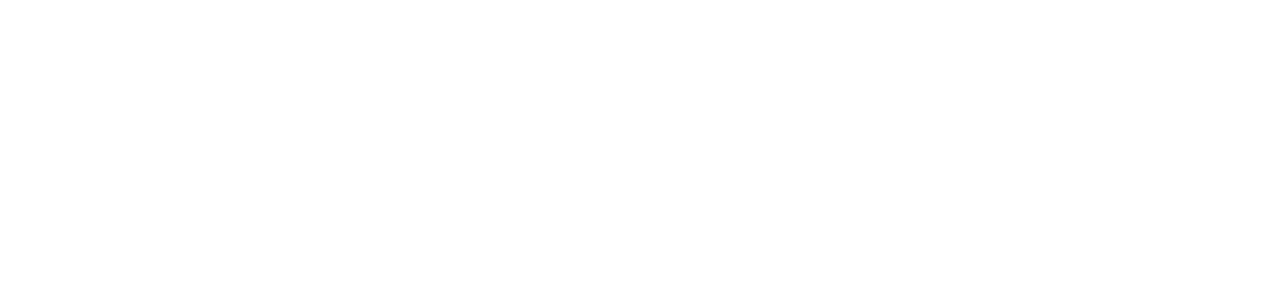
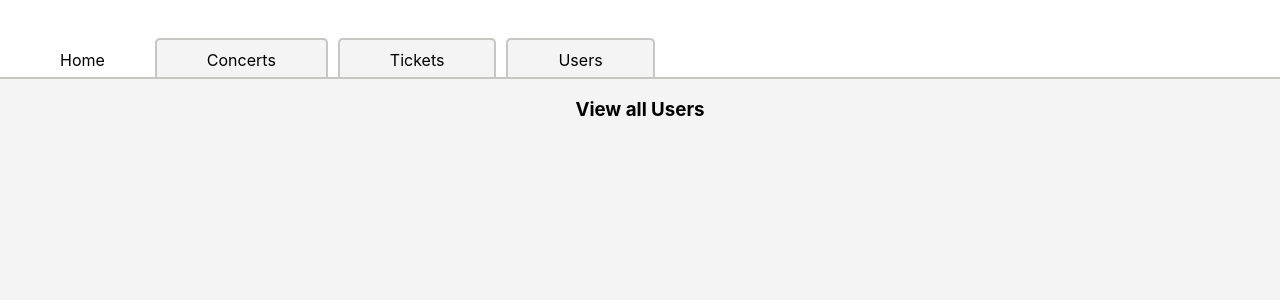
Before and after one commit to se-cohort1-group2/project-JavaSpringBoot, a React (Create React App) app in the folder m3project-ReactJS/: page /users in a window 1280 px wide. Shown: the top 300 px of the page. Built offline with nearby package versions, Linux system fonts and the light colour scheme.

Commit message:
added react-router-dom and routing with tabbed pages

```diff
--- a/m3project-ReactJS/package.json
+++ b/m3project-ReactJS/package.json
@@ -8,6 +8,7 @@
     "@testing-library/user-event": "^13.5.0",
     "react": "^18.2.0",
     "react-dom": "^18.2.0",
+    "react-router-dom": "^6.9.0",
     "react-scripts": "5.0.1",
     "web-vitals": "^2.1.4"
   },
--- a/m3project-ReactJS/src/App.js
+++ b/m3project-ReactJS/src/App.js
@@ -1,8 +1,33 @@
 import "./App.css";
+
+import { BrowserRouter, Routes, Route } from "react-router-dom";
+
+import HomePage from "./routes/HomePage";
+import ErrorPage from "./routes/ErrorPage";
+
+import MainPage from "./routes/MainPage";
+
+import PageConcerts from "./routes/PageConcerts";
+import PageTickets from "./routes/PageTickets";
+import PageUsers from "./routes/PageUsers";
 
 function App() {
     return (
         <>
+            <BrowserRouter>
+                <Routes>
+
+                    <Route path="*" element={<ErrorPage/>}/>
+
+                    <Route path="/" element={<MainPage/>}>
+                        <Route index element={<HomePage/>}/>
+                        <Route path="/concerts" element={<PageConcerts/>}/>
+                        <Route path="/tickets" element={<PageTickets/>}/>
+                        <Route path="/users" element={<PageUsers/>}/>
+                    </Route>
+
+                </Routes>
+            </BrowserRouter>
         </>
     )
 }
--- /dev/null
+++ b/m3project-ReactJS/src/routes/ErrorPage.js
@@ -0,0 +1,18 @@
+import { Link } from "react-router-dom";
+
+function ErrorPage() {
+    return (
+        <>
+            <div style={{textAlign: "center", margin: "50px 0 0 0"}}>
+                <h1>Error</h1>
+                <p> Page not found</p>
+                <Link to="/" style={{textDecoration: "none"}}>
+                    <span style={{fontSize: "2em"}}>🡄</span>
+                    <span style={{verticalAlign: "35%"}}>&nbsp;Back</span>
+                </Link>
+            </div>
+        </>
+    )
+}
+
+export default ErrorPage;
--- /dev/null
+++ b/m3project-ReactJS/src/routes/HomePage.js
@@ -0,0 +1,13 @@
+// import { Link } from "react-router-dom";
+
+function HomePage() {
+    return (
+        <>
+            <div style={{textAlign: "center", backgroundColor: "#f4f4f4", height: "100%"}}>
+                <h3>Home</h3>
+            </div>
+        </>
+    )
+}
+
+export default HomePage;
--- /dev/null
+++ b/m3project-ReactJS/src/routes/MainPage.css
@@ -0,0 +1,52 @@
+.main-container {
+    overflow: hidden;
+    width: 100%;
+    height: 100vh;
+    display: flex;
+    flex-direction: row;
+}
+
+.nav-bar {
+    background-color: white;
+    width: 100%;
+    display: flex;
+    flex-direction: column;
+}
+
+.nav-tabs {
+    background-color: white;
+    margin: 50px 0 0 0;
+    padding: 0px 0 7px 10px;
+    border: 2px solid #c8c6c2;
+    border-width: 0 0 2px 0;
+}
+
+.home-tab {
+    text-decoration: none;
+    color: black;
+    padding: 0 50px 0 50px;
+}
+
+.link-tab {
+    background-color: #f4f4f4;
+    text-decoration: none;
+    color: black;
+    margin: 0 10px 0 0px;
+    padding: 10px 50px 7px 50px;
+    border: solid #c8c6c2;
+    border-width: 2px 2px 0 2px;
+    border-top-left-radius: 5px;
+    border-top-right-radius: 5px;
+}
+
+.link-tab:hover {
+    border: solid gray;
+    border-width: 2px 2px 0 2px;
+    border-bottom: 2px solid #f4f4f4;
+}
+
+.selected-tab {
+    border: solid #c8c6c2;
+    border-width: 2px 2px 0 2px;
+    border-bottom: 2px solid #f4f4f4;
+}
--- /dev/null
+++ b/m3project-ReactJS/src/routes/MainPage.js
@@ -0,0 +1,31 @@
+import "./MainPage.css";
+
+import { Link, Outlet } from "react-router-dom";
+
+function switchTab(event) {
+    const tabs = document.getElementsByClassName("link-tab");
+    for (let i = 0; i < tabs.length; i++) {
+        tabs[i].classList.remove("selected-tab");
+    }
+    event.currentTarget.classList.add("selected-tab");
+}
+
+function MainPage() {
+    return (
+        <>
+            <div className="main-container">
+                <div className="nav-bar">
+                    <nav className="nav-tabs">
+                        <Link className="home-tab" to="/">Home</Link>
+                        <Link className="link-tab" to="/concerts" onClick={switchTab}>Concerts</Link>
+                        <Link className="link-tab" to="/tickets" onClick={switchTab}>Tickets</Link>
+                        <Link className="link-tab" to="/users" onClick={switchTab}>Users</Link>
+                    </nav>
+                    <Outlet/>
+                </div>
+            </div>
+        </>
+    )
+}
+
+export default MainPage;
--- /dev/null
+++ b/m3project-ReactJS/src/routes/PageConcerts.js
@@ -0,0 +1,13 @@
+// import { Link } from "react-router-dom";
+
+function PageConcerts() {
+    return (
+        <>
+            <div style={{textAlign: "center", backgroundColor: "#f4f4f4", height: "100%"}}>
+                <h3>View all Concerts</h3>
+            </div>
+        </>
+    )
+}
+
+export default PageConcerts;
--- /dev/null
+++ b/m3project-ReactJS/src/routes/PageTickets.js
@@ -0,0 +1,13 @@
+// import { Link } from "react-router-dom";
+
+function PageTickets() {
+    return (
+        <>
+            <div style={{textAlign: "center", backgroundColor: "#f4f4f4", height: "100%"}}>
+                <h3>View all Tickets</h3>
+            </div>
+        </>
+    )
+}
+
+export default PageTickets;
--- /dev/null
+++ b/m3project-ReactJS/src/routes/PageUsers.js
@@ -0,0 +1,13 @@
+// import { Link } from "react-router-dom";
+
+function PageUsers() {
+    return (
+        <>
+            <div style={{textAlign: "center", backgroundColor: "#f4f4f4", height: "100%"}}>
+                <h3>View all Users</h3>
+            </div>
+        </>
+    )
+}
+
+export default PageUsers;
```
Also changed, not shown: 1 other file (tests, documents, lock files or other folders).
